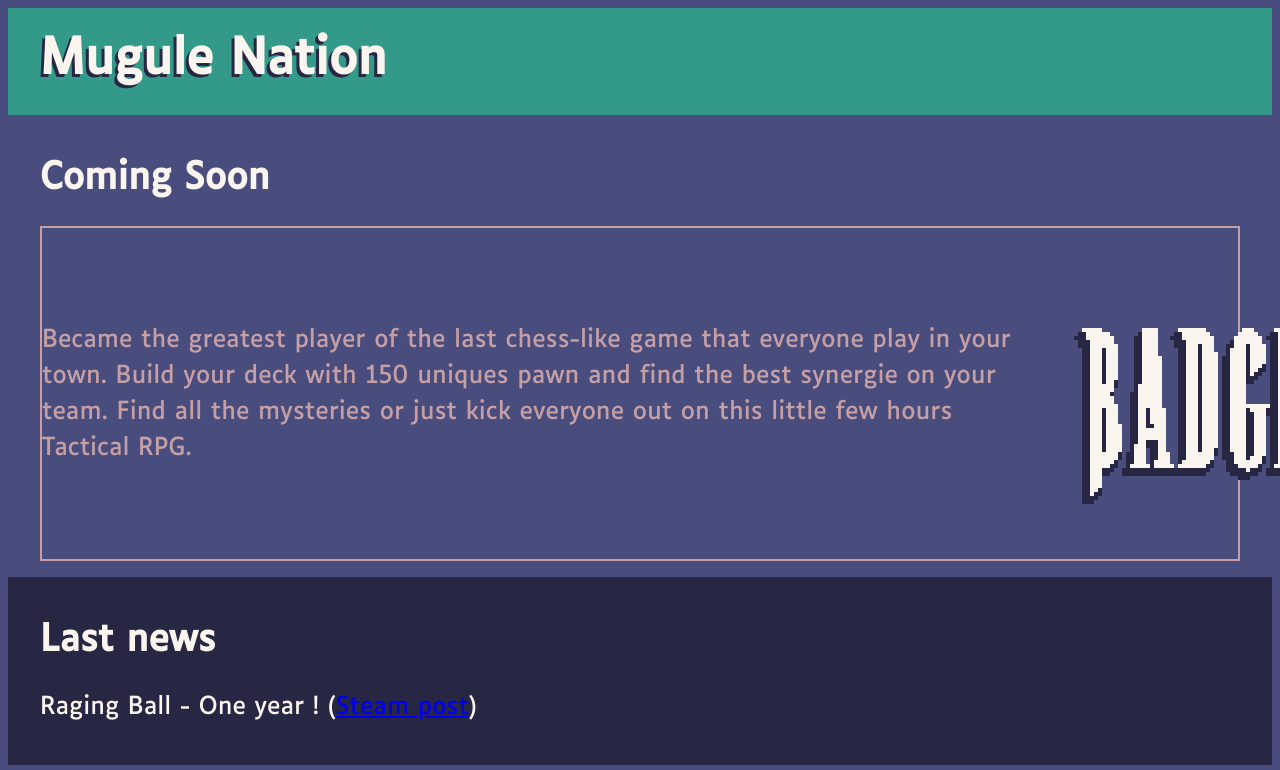
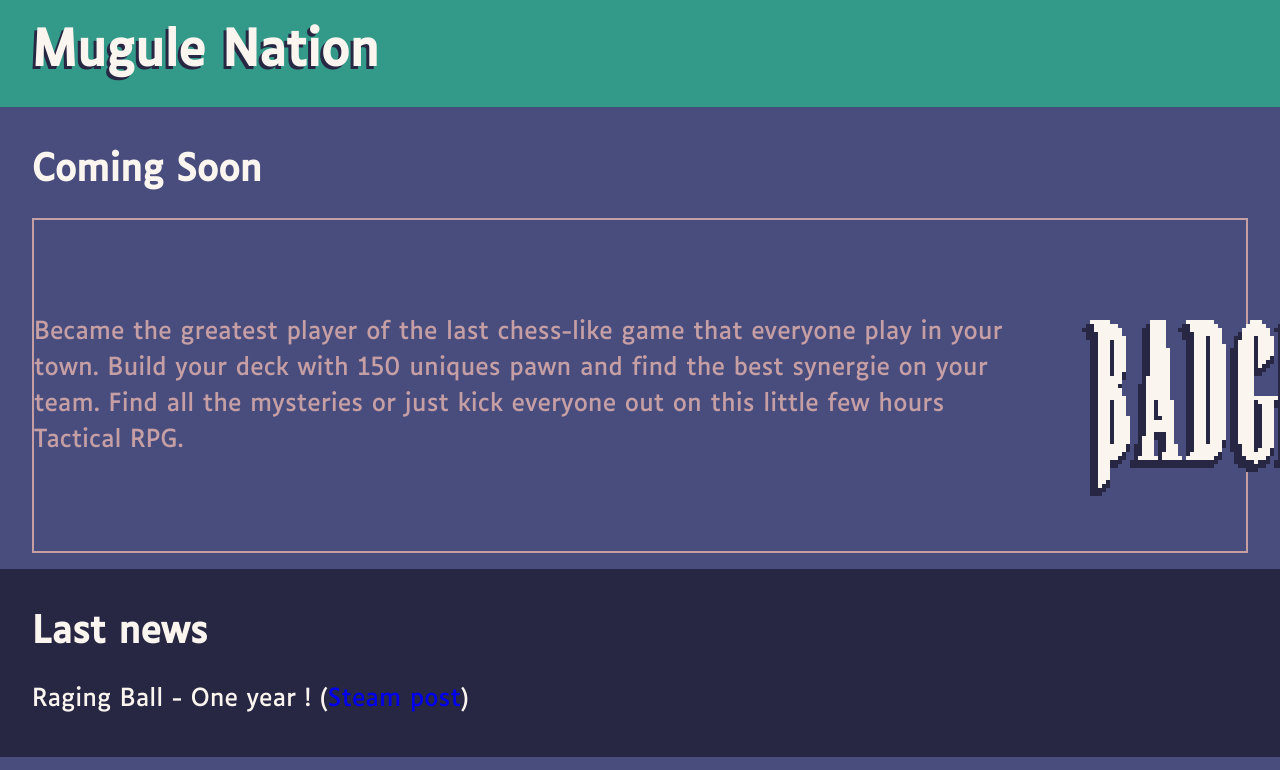
Before and after one commit to Mugule/mugule.github.io, a plain HTML site: page index.html in a window 1280 px wide. Shown: the top 770 px of the page. Drawn offline with Linux system fonts and the light colour scheme; grey boxes are pictures that could not be loaded.

Commit message:
Update styles.css

```diff
--- a/styles.css
+++ b/styles.css
@@ -8,6 +8,7 @@ body {
     line-height: 1.5em;
     background-color: #494d7e;
     color : #fbf5ef;
+    margin: 0;
 }
 
 section {
@@ -23,6 +24,10 @@ section {
     src: url("Assets/Luciole_webfonts/Luciole-Regular.ttf") format("truetype");
     font-weight: normal;
     font-style: normal;
+}
+
+a {
+    text-decoration: none;
 }
 
 /* TEXT AND PICTURE */
```
